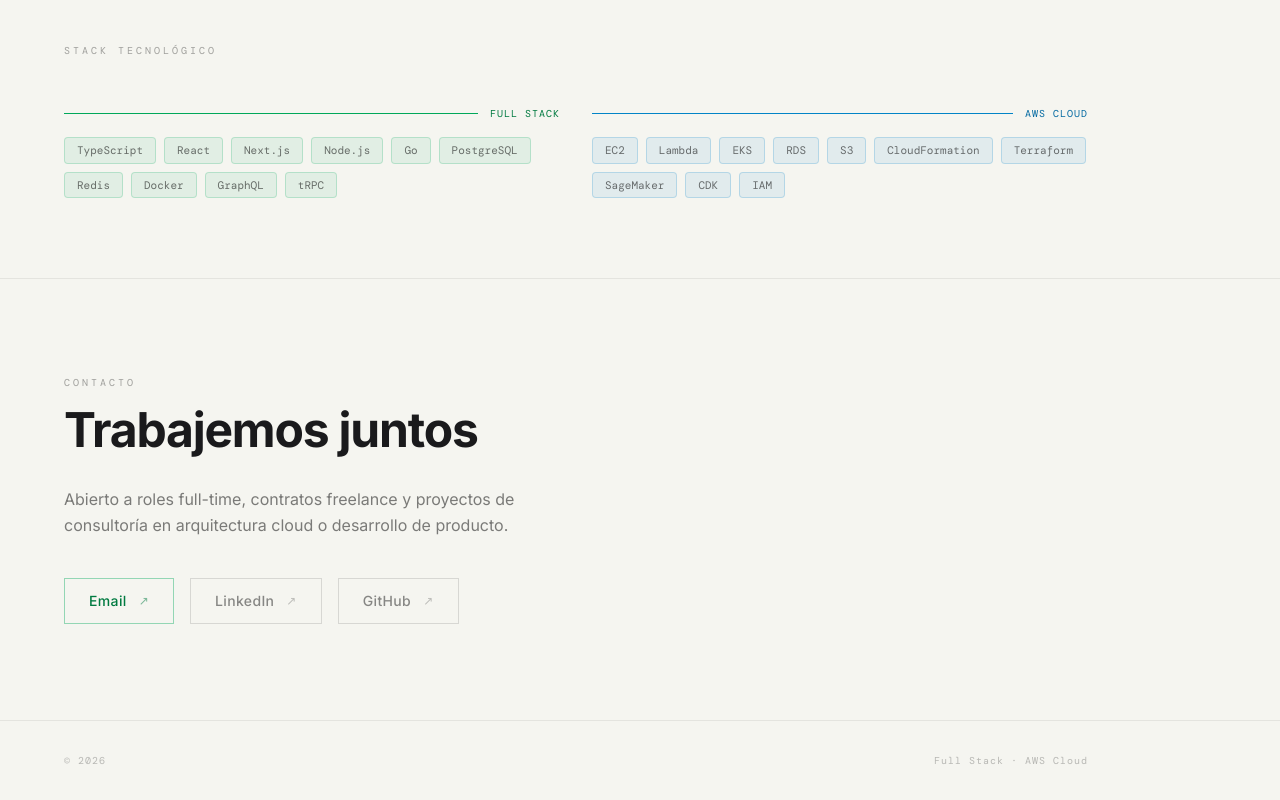
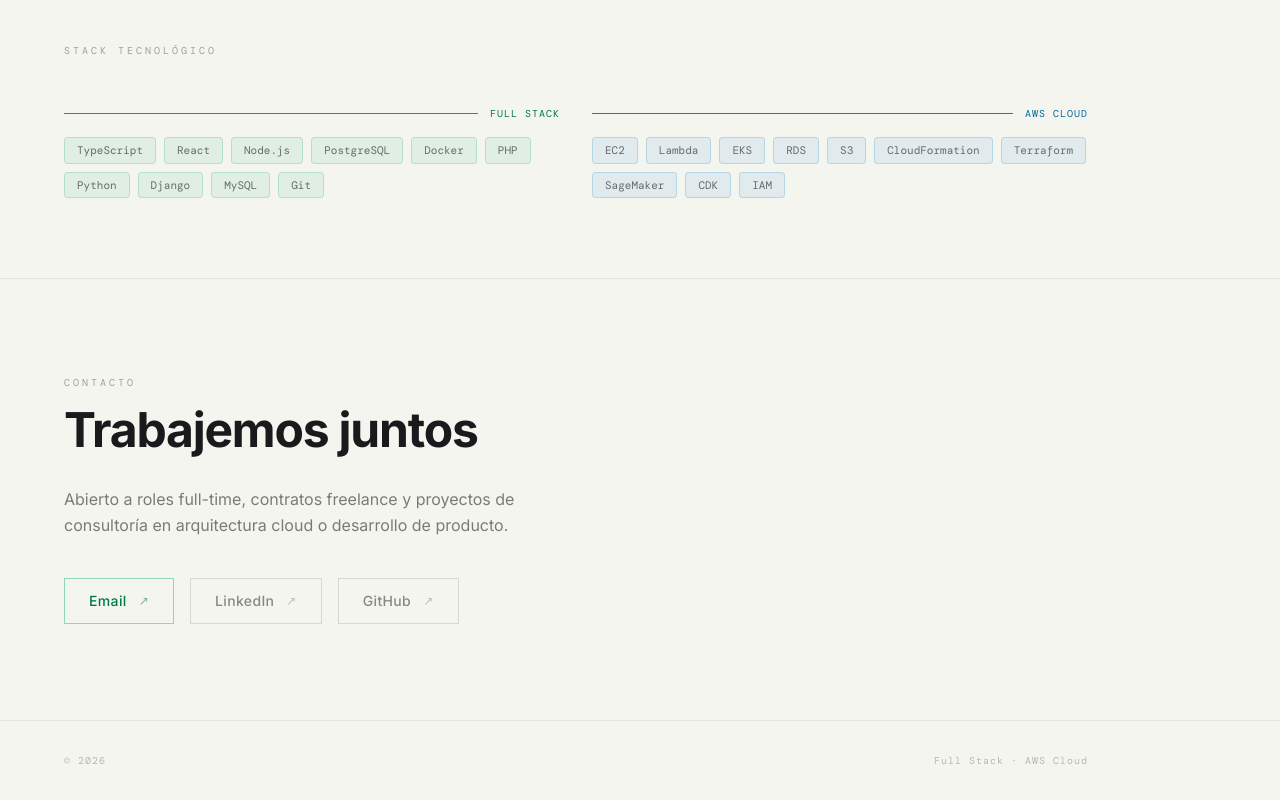
Before and after one commit to Kwilliams4/Kenn-Web-Portfolio, a React (Vite) app: page / in a window 1280 px wide. Shown: the part 1769-2569 px from the top of the page. Built offline with nearby package versions, Linux system fonts and the light colour scheme; a web font is replaced by a local one.

Commit message:
Refactor portfolio

```diff
--- a/src/App.tsx
+++ b/src/App.tsx
@@ -778,14 +778,14 @@ export default function App() {
                 {[
                   "TypeScript",
                   "React",
-                  "Next.js",
                   "Node.js",
-                  "Go",
                   "PostgreSQL",
-                  "Redis",
                   "Docker",
-                  "GraphQL",
-                  "tRPC"
+                  "PHP",
+                  "Python",
+                  "Django",
+                  "MySQL",
+                  "Git"
                 ].map((s) => (
                   <span
                     key={s}
```
